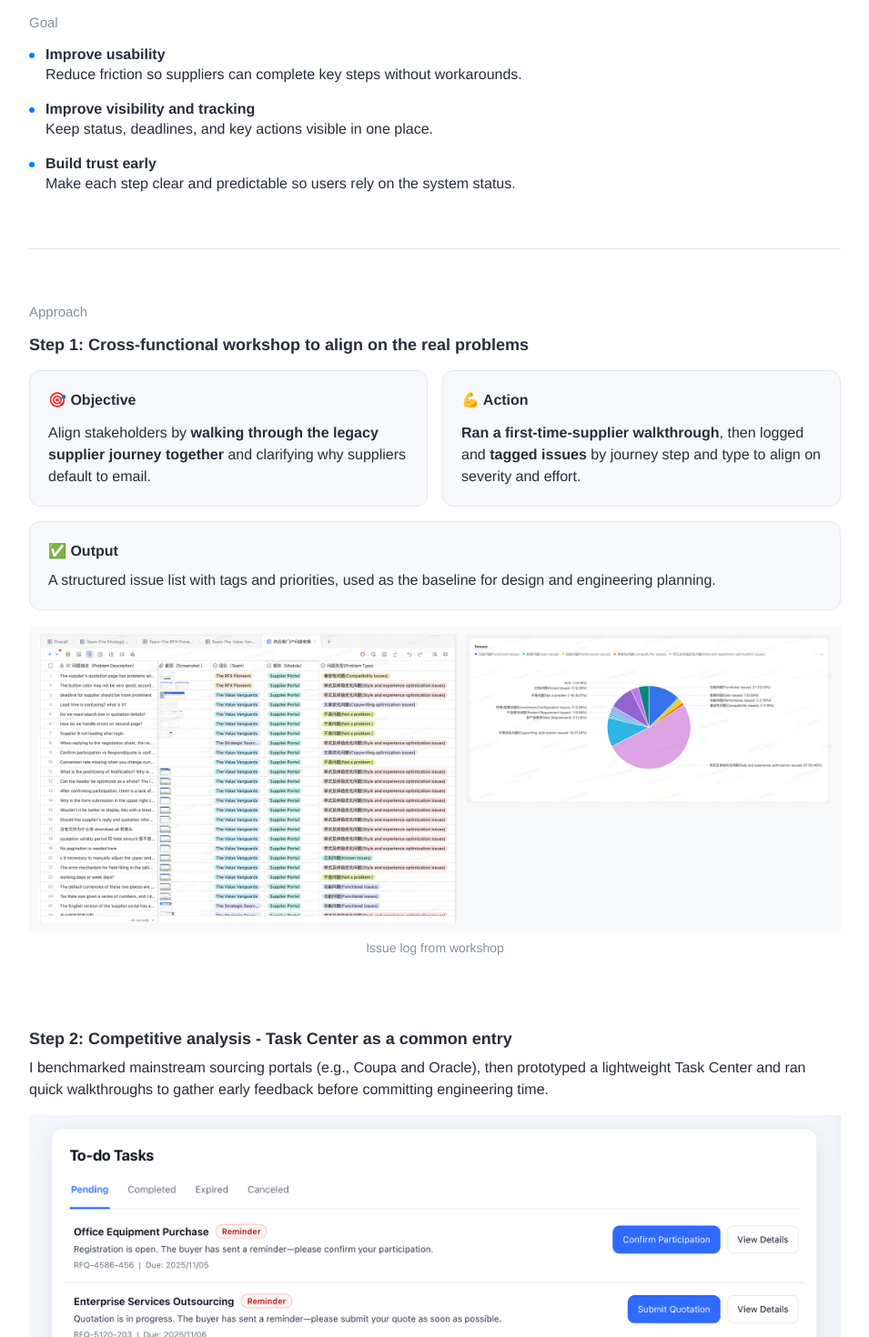
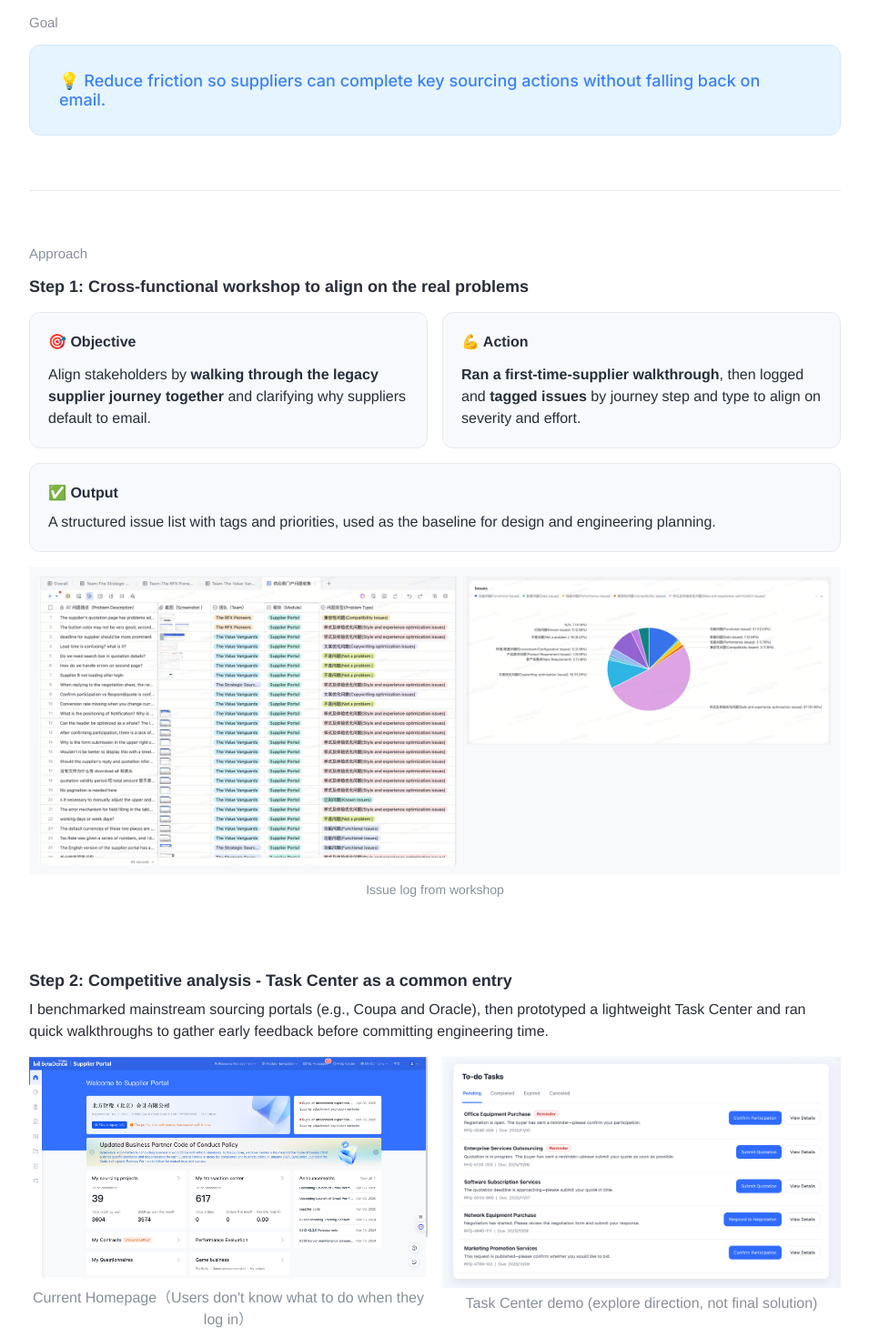
Before and after one commit to ninghan625/portfolio, a Next.js app: page /work/supplier-portal-sourcing-experience-optimization in a window 1280 px wide. Shown: the part 2160-3630 px from the top of the page at 91% size, without its empty margins (256-1211 px from the left). Built offline with nearby package versions, Linux system fonts and the light colour scheme.

Commit message:
casestudy iteration

```diff
--- a/app/work/supplier-portal-sourcing-experience-optimization/page.tsx
+++ b/app/work/supplier-portal-sourcing-experience-optimization/page.tsx
@@ -156,39 +156,11 @@ export default function SupplierCasePage() {
             <section id="goal" className={s.section}>
               <span className={s.label}>Goal</span>
 
-              {/* Goal 1 */}
-              <div className={s.goalItem}>
-                <div className={s.goalBullet} />
-                <div className={s.goalText}>
-                  <p>Improve usability</p>
-                  <p className={s.goalDesc}>
-                    Reduce friction so suppliers can complete key steps without
-                    workarounds.
-                  </p>
-                </div>
-              </div>
-
-              {/* Goal 2 */}
-              <div className={s.goalItem}>
-                <div className={s.goalBullet} />
-                <div className={s.goalText}>
-                  <p>Improve visibility and tracking</p>
-                  <p className={s.goalDesc}>
-                    Keep status, deadlines, and key actions visible in one place.
-                  </p>
-                </div>
-              </div>
-
-              {/* Goal 3 */}
-              <div className={s.goalItem}>
-                <div className={s.goalBullet} />
-                <div className={s.goalText}>
-                  <p>Build trust early</p>
-                  <p className={s.goalDesc}>
-                    Make each step clear and predictable so users rely on the
-                    system status.
-                  </p>
-                </div>
+              <div className={s.insightCallout}>
+                <p className={s.insightText}>
+                  💡 Reduce friction so suppliers can complete key sourcing
+                  actions without falling back on email.
+                </p>
               </div>
             </section>
 
@@ -270,18 +242,47 @@ export default function SupplierCasePage() {
                     </p>
                   </div>
 
-                  {/* image 45: aspect 1052/611 ≈ 1052×612 */}
+                  <div className={s.mediaRow}>
+                    <div className={s.mediaRowItem}>
+                      <Image
+                        src="/images/supplier/homepage.png"
+                        alt="Current Homepage"
+                        width={3456}
+                        height={1918}
+                        className={s.img}
+                        unoptimized
+                      />
+                      <p className={s.captionLg}>
+                        Current Homepage（Users don&apos;t know what to do when
+                        they log in）
+                      </p>
+                    </div>
+                    <div className={s.mediaRowItem}>
+                      <Image
+                        src="/images/supplier/3.png"
+                        alt="Task Center demo (explore direction, not final solution)"
+                        width={1052}
+                        height={612}
+                        className={s.img}
+                        unoptimized
+                      />
+                      <p className={s.captionLg}>
+                        Task Center demo (explore direction, not final solution)
+                      </p>
+                    </div>
+                  </div>
+
                   <div className={s.mediaBlock}>
                     <Image
-                      src="/images/supplier/3.png"
-                      alt="Task Center demo (explore direction, not final solution)"
-                      width={1052}
-                      height={612}
+                      src="/images/supplier/x.jpg"
+                      alt="Both Coupa and Oracle provide clear guidance"
+                      width={2688}
+                      height={735}
                       className={s.img}
                       unoptimized
                     />
                     <p className={s.captionLg}>
-                      Task Center demo (explore direction, not final solution)
+                      Both Coupa and Oracle provide clear guidance
                     </p>
                   </div>
                 </div>
--- a/app/work/supplier-portal-sourcing-experience-optimization/supplier.module.css
+++ b/app/work/supplier-portal-sourcing-experience-optimization/supplier.module.css
@@ -635,6 +635,22 @@
   width: 100%;
 }
 
+.mediaRow {
+  display: flex;
+  flex-direction: row;
+  gap: 16px;
+  width: 100%;
+  align-items: flex-start;
+}
+
+.mediaRowItem {
+  display: flex;
+  flex-direction: column;
+  gap: 8px;
+  flex: 1;
+  min-width: 0;
+}
+
 .img {
   width: 100%;
   height: auto;
```
Also changed, not shown: public/images/supplier/homepage.png (added), public/images/supplier/x.jpg (added).
